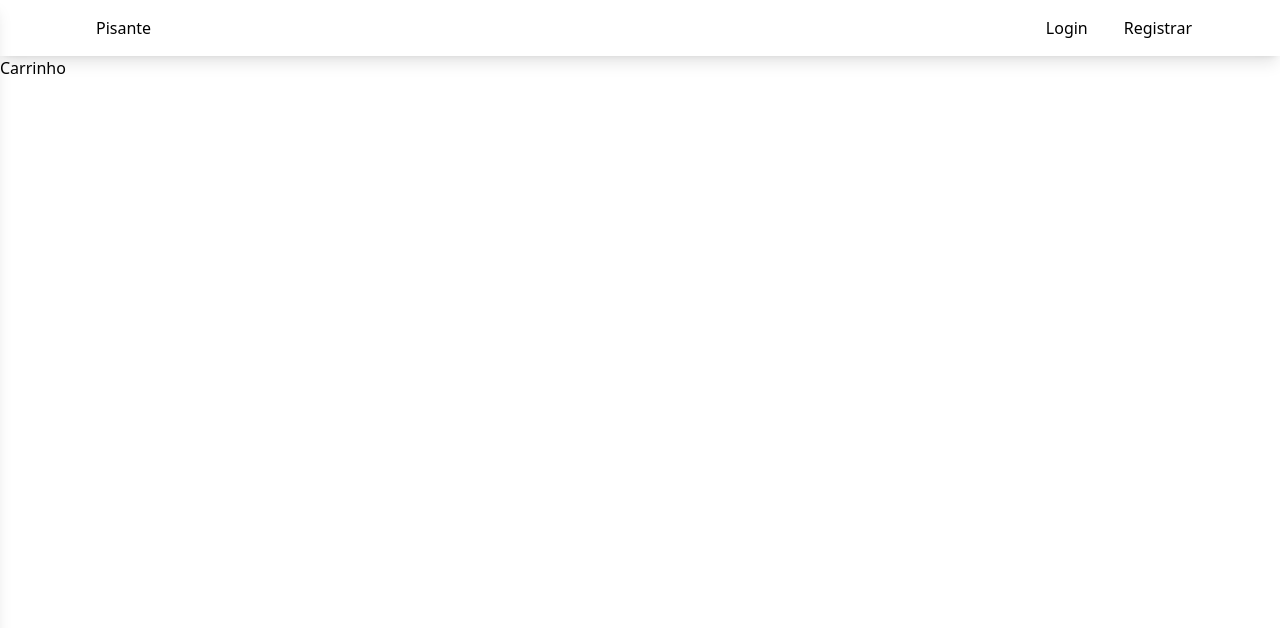
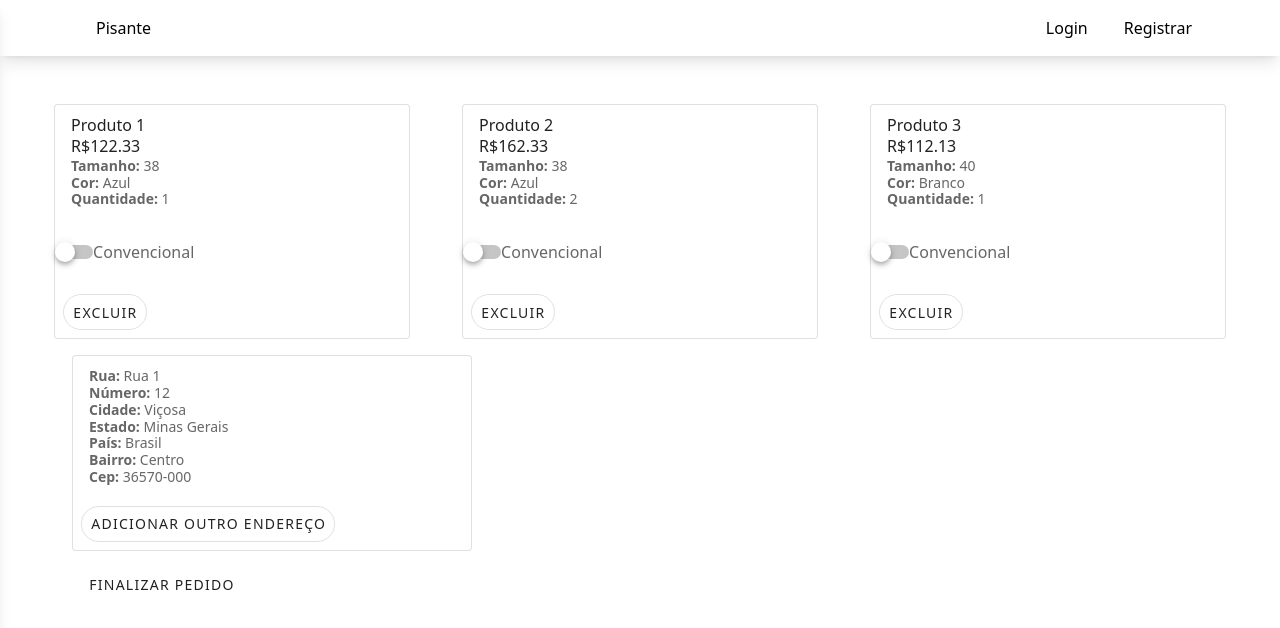
Before and after one commit to DiegoTeixeira7/pisante, a Nuxt app: page /carrinho in a window 1280 px wide. Shown: the top 628 px of the page. Built offline with nearby package versions, Linux system fonts and the light colour scheme.

Commit message:
add components address and product checkout

```diff
--- /dev/null
+++ b/components/Address.vue
@@ -0,0 +1,48 @@
+<template>
+  <v-card class="mx-auto" max-width="400" outlined>
+    <v-list-item>
+      <v-list-item-content>
+        <v-list-item-subtitle>
+          <span><b>Rua:</b> {{ address.street ? address.street : '' }}</span>
+          <br />
+          <span><b>Número:</b> {{ address.number ? address.number : '' }}</span>
+          <br />
+          <span><b>Cidade:</b> {{ address.city ? address.city : '' }}</span>
+          <br />
+          <span><b>Estado:</b> {{ address.state ? address.state : '' }}</span>
+          <br />
+          <span><b>País:</b> {{ address.country ? address.country : '' }}</span>
+          <br />
+          <span
+            ><b>Bairro:</b>
+            {{ address.neighborhood ? address.neighborhood : '' }}</span
+          >
+          <br />
+          <span><b>Cep:</b> {{ address.cep ? address.cep : '' }}</span>
+          <br />
+        </v-list-item-subtitle>
+      </v-list-item-content>
+
+      <v-list-item-avatar tile size="80" color="grey"></v-list-item-avatar>
+    </v-list-item>
+
+    <v-card-actions>
+      <v-btn outlined rounded text> Adicionar outro endereço </v-btn>
+    </v-card-actions>
+  </v-card>
+</template>
+
+<script>
+export default {
+  props: {
+    address: {
+      type: Object,
+      required: true,
+    },
+  },
+  data: () => ({}),
+}
+</script>
+
+<style>
+</style>
--- a/components/Product.vue
+++ b/components/Product.vue
@@ -68,12 +68,6 @@
       </v-card-text>
 
       <v-divider class="mx-4"></v-divider>
-
-      <!-- <v-card-actions>
-        <v-btn color="deep-purple lighten-2" text>
-          Adicionar no carrinho
-        </v-btn>
-      </v-card-actions> -->
     </v-card>
   </nuxt-link>
 </template>
--- /dev/null
+++ b/components/ProductCheckout.vue
@@ -0,0 +1,64 @@
+<template>
+  <v-card class="mx-auto" max-width="400" outlined>
+    <v-list-item>
+      <v-list-item-content>
+        <div class="text-overline mb-4">{{ item.title ? item.title : '' }}</div>
+        <v-list-item-title class="text-h5 mb-1">
+          R${{ item.price ? item.price : '0,00' }}
+        </v-list-item-title>
+        <v-list-item-subtitle>
+          <span
+            ><b>Tamanho:</b>
+            {{
+              item.model && item.model.inventory && item.model.inventory.size
+                ? item.model.inventory.size
+                : ''
+            }}</span
+          >
+          <br />
+          <span
+            ><b>Cor:</b>
+            {{
+              item.model && item.model.inventory && item.model.inventory.color
+                ? item.model.inventory.color
+                : ''
+            }}</span
+          >
+          <br />
+          <span
+            ><b>Quantidade:</b> {{ item.quantity ? item.quantity : 1 }}</span
+          >
+          <br />
+        </v-list-item-subtitle>
+      </v-list-item-content>
+
+      <v-list-item-avatar tile size="80" color="grey"></v-list-item-avatar>
+    </v-list-item>
+
+    <v-switch
+      v-model="packaging"
+      :label="!packaging ? 'Convencional' : 'Presente'"
+    ></v-switch>
+
+    <v-card-actions>
+      <v-btn outlined rounded text> Excluir </v-btn>
+    </v-card-actions>
+  </v-card>
+</template>
+
+<script>
+export default {
+  props: {
+    item: {
+      type: Object,
+      required: true,
+    },
+  },
+  data: () => ({
+    packaging: false,
+  }),
+}
+</script>
+
+<style>
+</style>
--- a/pages/_product.vue
+++ b/pages/_product.vue
@@ -1,8 +1,10 @@
 <template>
   <div
     class="
-      tw-w-full tw-m-4 tw-flex tw-flex-col
-      lg:tw-flex-row
+      tw-w-full
+      lg:tw-ml-8
+      tw-mt-4 tw-flex
+      w-flex-row
       tw-justify-items-center
     "
   >
@@ -111,6 +113,16 @@
           </v-radio>
         </v-radio-group>
       </div>
+      <div class="tw-mt-2">
+        <p>{{ 'Quantidade' }}</p>
+        <v-text-field
+          v-model="selectedAmount"
+          type="number"
+          required
+          min="0"
+          max="10"
+        ></v-text-field>
+      </div>
     </div>
   </div>
 </template>
@@ -152,6 +164,7 @@ export default {
     },
     selectedSize: null,
     selectedColor: null,
+    selectedAmount: 1,
   }),
 }
 </script>
--- a/pages/carrinho.vue
+++ b/pages/carrinho.vue
@@ -1,9 +1,98 @@
 <template>
-  <h1>Carrinho</h1>
+  <div class="tw-m-8 tw-flex tw-flex-col">
+    <div
+      class="
+        tw-mt-4 tw-w-full tw-grid tw-gris-cols-1
+        lg:tw-grid-cols-3
+        tw-justify-items-center tw-gap-2
+      "
+    >
+      <div v-for="(item, index) in items" :key="index">
+        <product-checkout :item="item" />
+      </div>
+    </div>
+
+    <div class="lg:tw-ml-10 tw-mt-4">
+      <Address :address="address" />
+    </div>
+
+    <div class="tw-mt-4 lg:tw-ml-10 tw-flex tw-flex-justify-items-center">
+      <v-btn color="deep-purple lighten-2" text> Finalizar pedido </v-btn>
+    </div>
+  </div>
 </template>
 
 <script>
-export default {}
+export default {
+  data: () => ({
+    page: 1,
+    items: [
+      {
+        title: 'Produto 1',
+        slug: '/produto-1',
+        price: 122.33,
+        quantity: 1,
+        model: {
+          brand: 'Nike',
+          material: 'Couro',
+          intendedAudience: 'Masculino',
+          closure: 'Cadarço',
+          isShockAbsorbers: true,
+          isAntiOdourInsole: true,
+          inventory: {
+            size: 38,
+            color: 'Azul',
+          },
+        },
+      },
+      {
+        title: 'Produto 2',
+        slug: '/produto-2',
+        price: 162.33,
+        quantity: 2,
+        model: {
+          brand: 'Nike',
+          material: 'Couro',
+          intendedAudience: 'Masculino',
+          closure: 'Cadarço',
+          isShockAbsorbers: true,
+          isAntiOdourInsole: true,
+          inventory: {
+            size: 38,
+            color: 'Azul',
+          },
+        },
+      },
+      {
+        title: 'Produto 3',
+        slug: '/produto-3',
+        price: 112.13,
+        quantity: 1,
+        model: {
+          brand: 'Nike',
+          material: 'Couro',
+          intendedAudience: 'Masculino',
+          closure: 'Cadarço',
+          isShockAbsorbers: true,
+          isAntiOdourInsole: true,
+          inventory: {
+            size: 40,
+            color: 'Branco',
+          },
+        },
+      },
+    ],
+    address: {
+      street: 'Rua 1',
+      city: 'Viçosa',
+      state: 'Minas Gerais',
+      cep: '36570-000',
+      country: 'Brasil',
+      number: 12,
+      neighborhood: 'Centro',
+    },
+  }),
+}
 </script>
 <style>
 </style>
```
